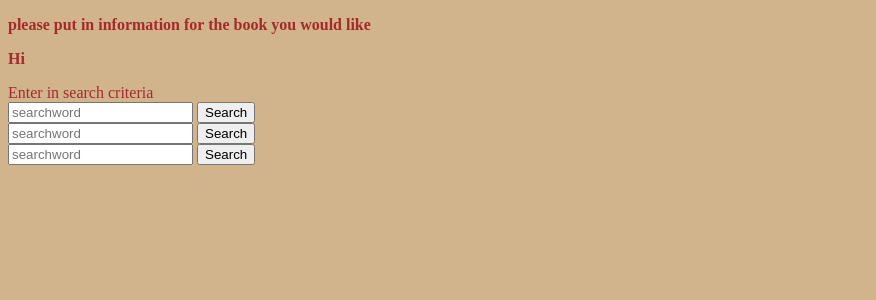
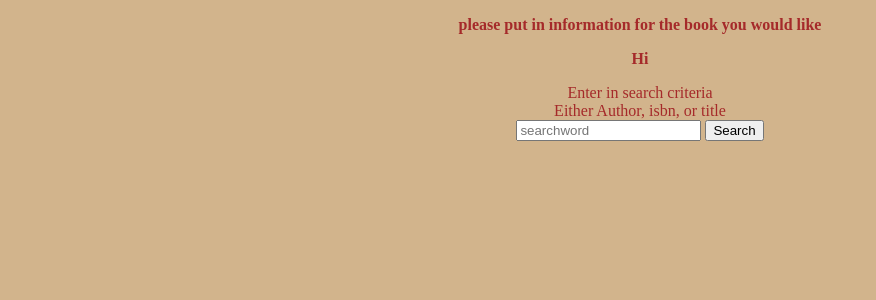
Before and after one commit to ReverendSymes/ENGO-651-Lab1-Symes, a Flask app: template templates/search.html in a window 1280 px wide. Shown: the top 300 px of the page, without its empty margins (0-876 px from the left). Run offline with Flask 2, Linux system fonts and the light colour scheme; the template is opened without the code that fills it, so the values that code supplies are empty.

Commit message:
fixed page aesthetics

```diff
--- a/templates/bookspage.html
+++ b/templates/bookspage.html
@@ -6,11 +6,11 @@
   text-align: center;
 }
 .header {
-  padding: 60px;
+  padding: 2%;
   text-align: center;
+  color: tan;
+  font-size: 20px;
   background: brown;
-  color: tan;
-  font-size: 30px;
 }
 </style>
 <title>BookPage</title>
--- a/templates/search.html
+++ b/templates/search.html
@@ -4,6 +4,7 @@
 body {
   background-color: tan;
   color: brown;
+  text-align: center;
 }
 </style>
 <title>Search Page</title>
@@ -11,19 +12,11 @@
 <body>
   <p><b>please put in information for the book you would like</b></p>
   <p><b>Hi {{username}}</b></p>
-Enter in search criteria
+Enter in search criteria <br>
+Either Author, isbn, or title
   <form action = "{{ url_for('searchresults') }}" method= "post">
     <input type="text" name = "searchword" placeholder="searchword">
     <button>Search</button>
   </form>
 
-  <form action = "{{ url_for('searchresults') }}" method= "post">
-    <input type="text" name = "searchword" placeholder="searchword">
-    <button>Search</button>
-  </form>
-
-  <form action = "{{ url_for('searchresults') }}" method= "post">
-    <input type="text" name = "searchword" placeholder="searchword">
-    <button>Search</button>
-  </form>
 </body>
```
